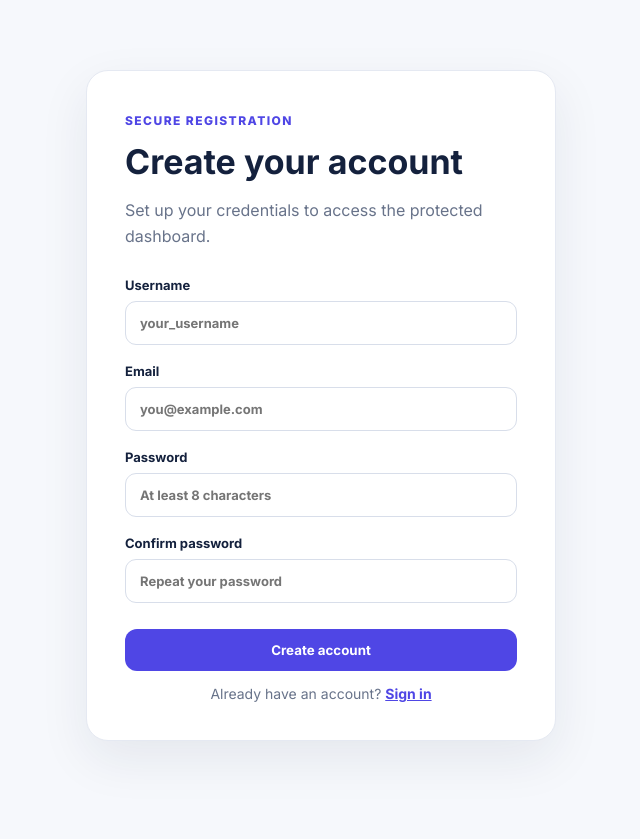
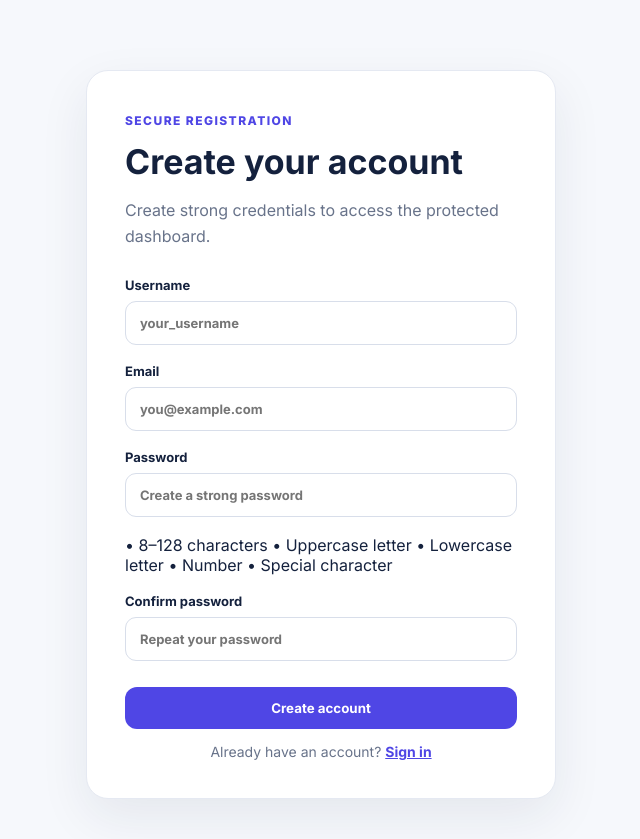
Before and after one commit to codebyrehan/PRODIGY_WD_01, a Flask app: page /register in a window 1280 px wide. Shown: the part 72-911 px from the top of the page, without its empty margins (319-959 px from the left). Run offline with Flask 3, Linux system fonts and the light colour scheme.

Commit message:
feat: add stronger registration validation UI

```diff
--- a/templates/register.html
+++ b/templates/register.html
@@ -1,2 +1,35 @@
-{% extends 'base.html' %}{% block title %}Create Account — SecureAuth{% endblock %}
-{% block content %}<section class="auth-wrap"><div class="auth-card"><span class="eyebrow">SECURE REGISTRATION</span><h1>Create your account</h1><p class="muted">Set up your credentials to access the protected dashboard.</p><form method="post" novalidate><input type="hidden" name="csrf_token" value="{{ csrf_token() }}"><label>Username<input name="username" value="{{ username|default('') }}" autocomplete="username" required minlength="3" maxlength="30" placeholder="your_username"></label><label>Email<input type="email" name="email" value="{{ email|default('') }}" autocomplete="email" required placeholder="you@example.com"></label><label>Password<input type="password" name="password" autocomplete="new-password" required minlength="8" placeholder="At least 8 characters"></label><label>Confirm password<input type="password" name="confirm_password" autocomplete="new-password" required minlength="8" placeholder="Repeat your password"></label><button class="button primary full" type="submit">Create account</button></form><p class="switch">Already have an account? <a href="{{ url_for('login') }}">Sign in</a></p></div></section>{% endblock %}
+{% extends 'base.html' %}
+{% block title %}Create Account — SecureAuth{% endblock %}
+{% block content %}
+<section class="auth-wrap">
+  <div class="auth-card">
+    <span class="eyebrow">SECURE REGISTRATION</span>
+    <h1>Create your account</h1>
+    <p class="muted">Create strong credentials to access the protected dashboard.</p>
+    <form method="post" novalidate>
+      <input type="hidden" name="csrf_token" value="{{ csrf_token() }}">
+      <label>Username
+        <input name="username" value="{{ username|default('') }}" autocomplete="username" required minlength="3" maxlength="30" pattern="[A-Za-z0-9_]+" placeholder="your_username">
+      </label>
+      <label>Email
+        <input type="email" name="email" value="{{ email|default('') }}" autocomplete="email" required maxlength="120" placeholder="you@example.com">
+      </label>
+      <label>Password
+        <input id="password" type="password" name="password" autocomplete="new-password" required minlength="8" maxlength="128" placeholder="Create a strong password">
+      </label>
+      <div class="password-rules" aria-live="polite">
+        <span id="rule-length">• 8–128 characters</span>
+        <span id="rule-upper">• Uppercase letter</span>
+        <span id="rule-lower">• Lowercase letter</span>
+        <span id="rule-number">• Number</span>
+        <span id="rule-special">• Special character</span>
+      </div>
+      <label>Confirm password
+        <input type="password" name="confirm_password" autocomplete="new-password" required minlength="8" maxlength="128" placeholder="Repeat your password">
+      </label>
+      <button class="button primary full" type="submit">Create account</button>
+    </form>
+    <p class="switch">Already have an account? <a href="{{ url_for('login') }}">Sign in</a></p>
+  </div>
+</section>
+{% endblock %}
```
